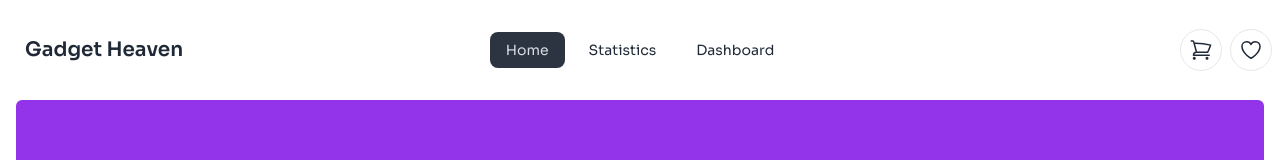
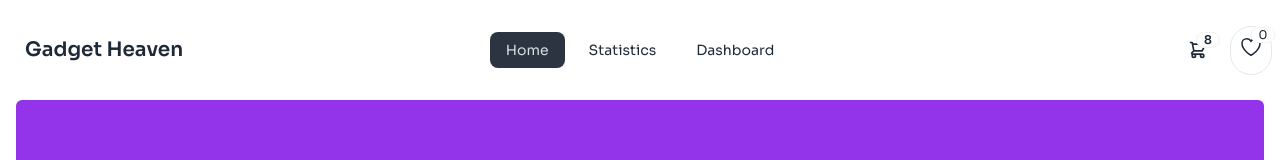
Before and after one commit to Rupon100/Gadget-Heaven, a React (Vite) app: page / in a window 1280 px wide. Shown: the top 160 px of the page. Built offline with nearby package versions, Linux system fonts and the light colour scheme.

Commit message:
style in navbar

```diff
--- a/src/Header/Navbar.jsx
+++ b/src/Header/Navbar.jsx
@@ -56,16 +56,79 @@
               </ul>
             </div>
             <div className="navbar-end gap-2">
-               <div className="p-2 border rounded-full cursor-pointer">
+
+
+
+               <div className="dropdown dropdown-end">
+                  <div tabIndex={0} role="button" className="btn btn-ghost btn-circle">
+                    <div className="indicator">
+                      <svg
+                        xmlns="http://www.w3.org/2000/svg"
+                        className="h-5 w-5"
+                        fill="none"
+                        viewBox="0 0 24 24"
+                        stroke="currentColor">
+                        <path
+                          strokeLinecap="round"
+                          strokeLinejoin="round"
+                          strokeWidth="2"
+                          d="M3 3h2l.4 2M7 13h10l4-8H5.4M7 13L5.4 5M7 13l-2.293 2.293c-.63.63-.184 1.707.707 1.707H17m0 0a2 2 0 100 4 2 2 0 000-4zm-8 2a2 2 0 11-4 0 2 2 0 014 0z" />
+                      </svg>
+                      <span className="badge badge-sm indicator-item">8</span>
+                    </div>
+                  </div>
+                  <div
+                    tabIndex={0}
+                    className="card card-compact dropdown-content bg-base-100 z-[1] mt-3 w-52 shadow">
+                    <div className="card-body">
+                      <span className="text-lg font-bold">8 Items</span>
+                      <span className="text-info">Subtotal: $999</span>
+                      <div className="card-actions">
+                        <button className="btn btn-primary btn-block">View cart</button>
+                      </div>
+                    </div>
+                  </div>
+              </div>
+
+
+               {/* <div className="p-2 border rounded-full cursor-pointer">
                   <svg xmlns="http://www.w3.org/2000/svg" fill="none" viewBox="0 0 24 24" strokeWidth={1.5} stroke="currentColor" className="size-6">
                     <path strokeLinecap="round" strokeLinejoin="round" d="M2.25 3h1.386c.51 0 .955.343 1.087.835l.383 1.437M7.5 14.25a3 3 0 0 0-3 3h15.75m-12.75-3h11.218c1.121-2.3 2.1-4.684 2.924-7.138a60.114 60.114 0 0 0-16.536-1.84M7.5 14.25 5.106 5.272M6 20.25a.75.75 0 1 1-1.5 0 .75.75 0 0 1 1.5 0Zm12.75 0a.75.75 0 1 1-1.5 0 .75.75 0 0 1 1.5 0Z" />
                   </svg>
+               </div> */}
+
+               <div className="p-2 border rounded-full cursor-pointer">
+                  <div className="indicator">
+                    <svg xmlns="http://www.w3.org/2000/svg" fill="none" viewBox="0 0 24 24" strokeWidth={1.5} stroke="currentColor" className="size-6">
+                      <path strokeLinecap="round" strokeLinejoin="round" d="M21 8.25c0-2.485-2.099-4.5-4.688-4.5-1.935 0-3.597 1.126-4.312 2.733-.715-1.607-2.377-2.733-4.313-2.733C5.1 3.75 3 5.765 3 8.25c0 7.22 9 12 9 12s9-4.78 9-12Z" />
+                    </svg>
+                    <span className="badge badge-sm indicator-item">0</span>
+                  </div>
                </div>
-               <div className="p-2 border rounded-full cursor-pointer">
-                  <svg xmlns="http://www.w3.org/2000/svg" fill="none" viewBox="0 0 24 24" strokeWidth={1.5} stroke="currentColor" className="size-6">
-                    <path strokeLinecap="round" strokeLinejoin="round" d="M21 8.25c0-2.485-2.099-4.5-4.688-4.5-1.935 0-3.597 1.126-4.312 2.733-.715-1.607-2.377-2.733-4.313-2.733C5.1 3.75 3 5.765 3 8.25c0 7.22 9 12 9 12s9-4.78 9-12Z" />
-                  </svg>
-               </div>
+
+
+              {/* <div className="dropdown dropdown-end">
+                  <div tabIndex={0} role="button" className="btn btn-ghost btn-circle">
+                    <div className="indicator">
+
+                      <span className="badge badge-sm indicator-item">8</span>
+                    </div>
+                  </div>
+                  <div
+                    tabIndex={0}
+                    className="card card-compact dropdown-content bg-base-100 z-[1] mt-3 w-52 shadow">
+                    <div className="card-body">
+                      <span className="text-lg font-bold">8 Items</span>
+                      <span className="text-info">Subtotal: $999</span>
+                      <div className="card-actions">
+                        <button className="btn btn-primary btn-block">View cart</button>
+                      </div>
+                    </div>
+                  </div>
+              </div> */}
+
+
+
             </div>
       </div>
     );
```
